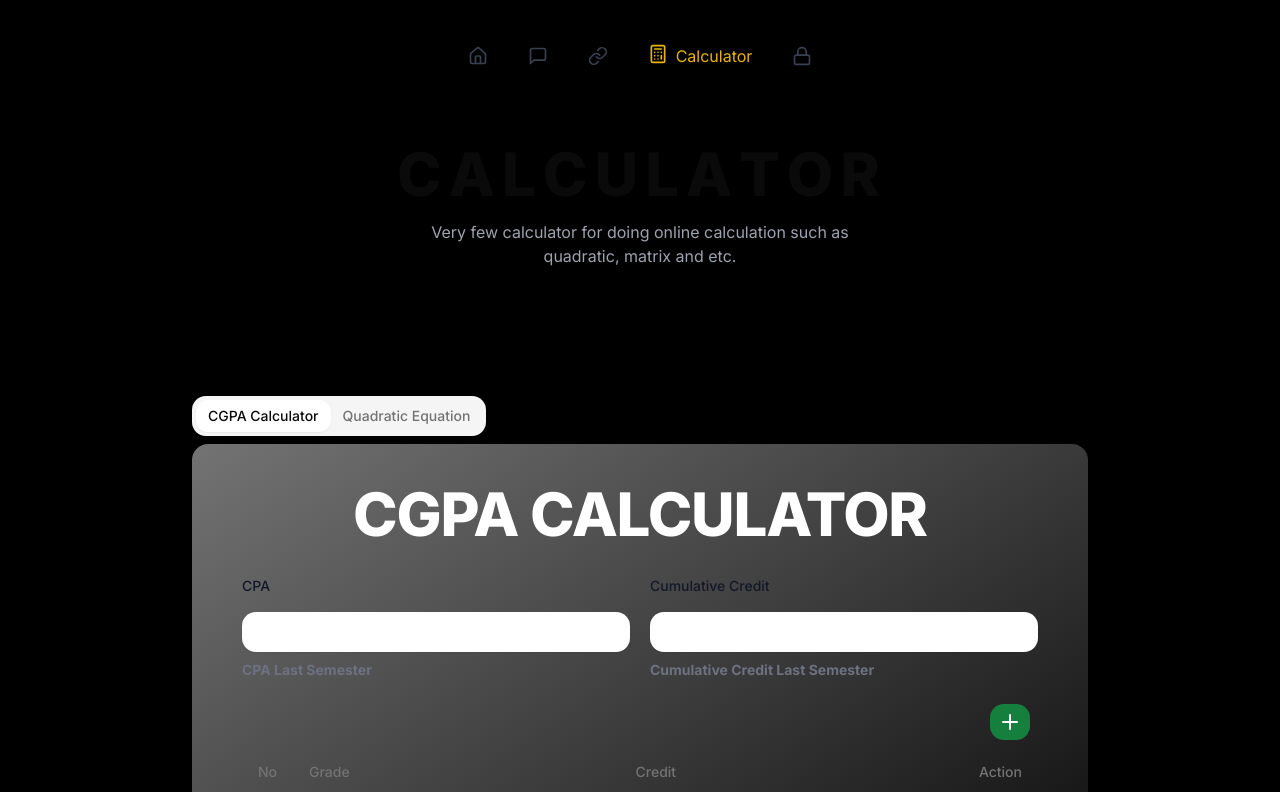
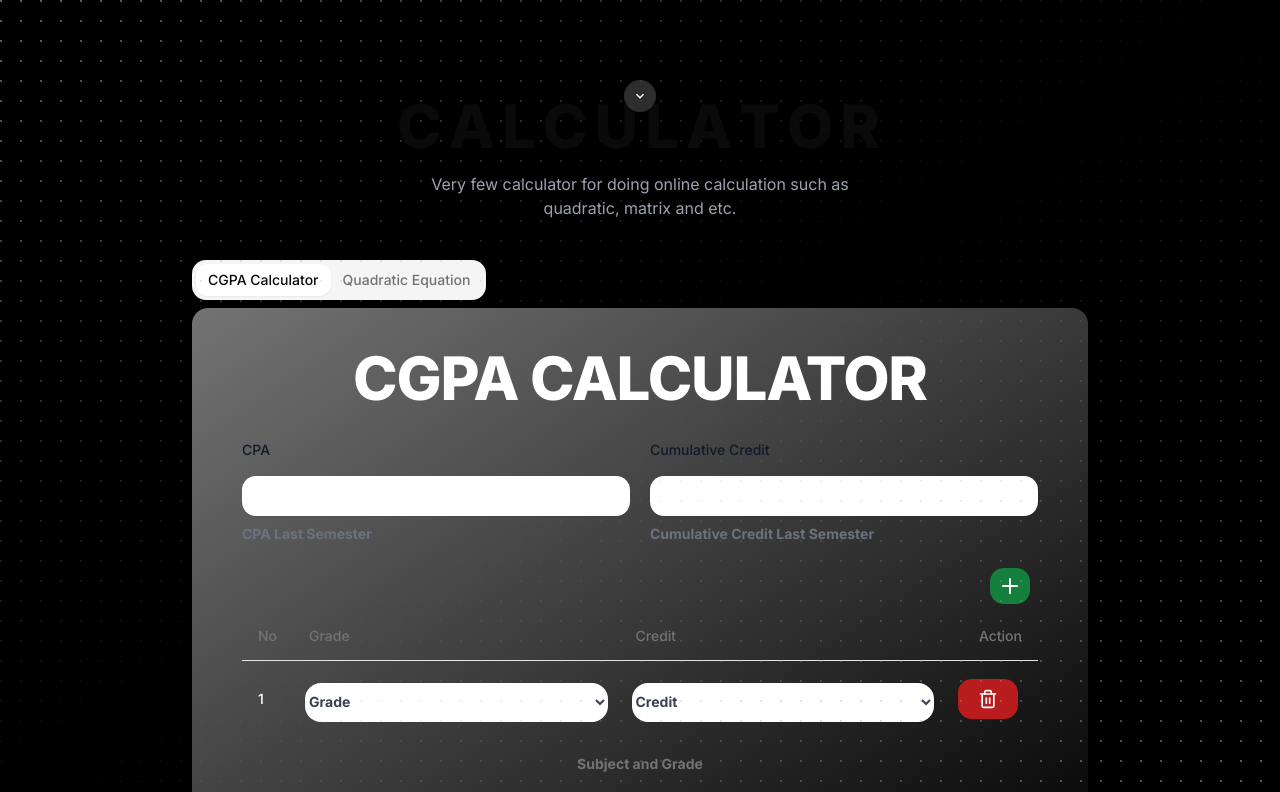
Before and after one commit to apiz23/hafizu-blog, a Next.js app: page /calculator in a window 1280 px wide. Shown: the top 792 px of the page. Built offline with nearby package versions, Linux system fonts and the light colour scheme.

Commit message:
fix the navbar for the laptop view

```diff
--- a/app/(client)/calculator/page.tsx
+++ b/app/(client)/calculator/page.tsx
@@ -5,6 +5,7 @@ import CGPA from "./cgpa/page";
 import Quadratic from "./quadratic/page";
 import { Tabs, TabsContent, TabsList, TabsTrigger } from "@/components/ui/tabs";
 import BlurIn from "@/components/magicui/blur-in";
+import { ScrollArea } from "@/components/ui/scroll-area";
 
 export default function Page() {
 	const tabs = [
@@ -38,8 +39,8 @@ export default function Page() {
 
 	return (
 		<>
-			<>
-				<header className="text-center pt-36">
+			<div className="min-h-screen">
+				<header className="text-center px-5 pt-24">
 					<GradualSpacing
 						className="scroll-m-20 text-2xl font-extrabold tracking-wider uppercase lg:text-6xl"
 						text="Calculator"
@@ -49,7 +50,7 @@ export default function Page() {
 						and etc.
 					</p>
 				</header>
-				<div className="h-fit pt-32 md:px-0 px-2.5 md:mb-20 mb-20">
+				<div className="pt-10 md:px-0 px-2.5">
 					<Tabs defaultValue={tabs[0].value} className="w-full mx-auto max-w-4xl">
 						<TabsList>
 							{tabs.map((tab) => (
@@ -58,14 +59,16 @@ export default function Page() {
 								</TabsTrigger>
 							))}
 						</TabsList>
-						{tabs.map((tab) => (
-							<TabsContent key={tab.value} value={tab.value}>
-								{tab.content}
-							</TabsContent>
-						))}
+						<ScrollArea className="h-[60vh] md:h-fit">
+							{tabs.map((tab) => (
+								<TabsContent key={tab.value} value={tab.value}>
+									{tab.content}
+								</TabsContent>
+							))}
+						</ScrollArea>
 					</Tabs>
 				</div>
-			</>
+			</div>
 		</>
 	);
 }
--- a/app/(client)/feed/page.tsx
+++ b/app/(client)/feed/page.tsx
@@ -4,12 +4,12 @@ import { ScrollArea } from "@/components/ui/scroll-area";
 export default function Page() {
 	return (
 		<>
-			<div className="px-5 pt-32 min-h-screen">
+			<div className="px-5 pt-24 min-h-screen">
 				<GradualSpacing
 					className="scroll-m-20 text-2xl font-extrabold tracking-wider uppercase lg:text-6xl mb-20"
 					text="Feed Sharing"
 				/>
-				<ScrollArea className="h-[65vh] md:h-[80vh] max-w-3xl mx-auto mb-5 border-x-2 p-4">
+				<ScrollArea className="h-[65vh] md:h-[60vh] max-w-3xl mx-auto mb-5 border-x-2 p-4">
 					Scroll Areas
 				</ScrollArea>
 			</div>
--- a/app/(client)/layout.tsx
+++ b/app/(client)/layout.tsx
@@ -7,6 +7,8 @@ import Navbar from "@/components/Navbar";
 import Footer from "@/components/footer";
 import ReactQueryProvider from "@/lib/react-query";
 import Loader from "@/components/Preloader";
+import DotPattern from "@/components/magicui/dot-pattern";
+import { cn } from "@/utils/cn";
 
 export const metadata: Metadata = {
 	title: "Hafizu Blog",
@@ -45,11 +47,31 @@ export default function RootLayout({
 						<Loader />
 					</div>
 					<Toaster richColors />
-					<div className="h-fit bg-black">
+					<div className="bg-black">
+						<DotPattern
+							width={20}
+							height={20}
+							cx={1}
+							cy={1}
+							cr={1}
+							className={cn(
+								"[mask-image:linear-gradient(to_bottom_right,white,transparent,transparent)] "
+							)}
+						/>
 						<div className="mx-auto">
 							<ReactQueryProvider>{children}</ReactQueryProvider>
 						</div>
-						<Footer />
+						<DotPattern
+							width={20}
+							height={20}
+							cx={1}
+							cy={1}
+							cr={1}
+							className={cn(
+								"[mask-image:linear-gradient(to_top_left,white,transparent,transparent)] "
+							)}
+						/>
+						{/* <Footer /> */}
 					</div>
 				</ThemeProvider>
 			</body>
--- a/app/(client)/link/page.tsx
+++ b/app/(client)/link/page.tsx
@@ -50,8 +50,8 @@ export default function Page() {
 		toast.error((error as Error).message);
 	}
 	return (
-		<div className="min-h-screen space-x-3 md:py-10">
-			<div className="py-5 my-20">
+		<div className="min-h-screen space-x-3 px-5 pt-24">
+			<div className="py-5">
 				<GradualSpacing
 					className="scroll-m-20 text-2xl font-extrabold tracking-wider uppercase lg:text-6xl mb-14"
 					text="File Link"
@@ -85,7 +85,7 @@ export default function Page() {
 						</div>
 					</div>
 
-					<ScrollArea className="h-[560px]">
+					<ScrollArea className="h-[50vh] md:h-[560px]">
 						{filteredLinks.length === 0 ? (
 							<LoaderIcon className="animate-spin mx-auto" />
 						) : (
--- a/app/(client)/page.tsx
+++ b/app/(client)/page.tsx
@@ -81,11 +81,11 @@ export default function Home() {
 					/>
 					<BlurIn
 						word="Welcome to my blog"
-						className="text-7xl font-bold uppercase text-white"
+						className="text-2xl md:text-4xl lg:text-7xl font-bold uppercase text-white"
 					/>
 					<BlurIn
 						word="Sharing Note and Feed"
-						className="text-lg font-normal capitalize text-white"
+						className="text-base md:text-lg font-normal capitalize text-white"
 					/>
 				</div>
 
--- a/app/globals.css
+++ b/app/globals.css
@@ -79,3 +79,20 @@ body {
 	margin: 0px;
 	background-color: black;
 }
+
+@keyframes fadeInBlur {
+	from {
+		opacity: 0;
+		transform: translateY(-10px);
+		filter: blur(10px);
+	}
+	to {
+		opacity: 1;
+		transform: translateY(0);
+		filter: blur(0);
+	}
+}
+
+.animate-fadeInBlur {
+	animation: fadeInBlur 0.5s ease-in-out forwards;
+}
--- a/components/Navbar.tsx
+++ b/components/Navbar.tsx
@@ -18,7 +18,11 @@ import {
 	SheetTitle,
 	SheetTrigger,
 } from "@/components/ui/sheet";
-import { MdDashboard } from "react-icons/md";
+import {
+	MdDashboard,
+	MdKeyboardArrowUp,
+	MdOutlineKeyboardArrowDown,
+} from "react-icons/md";
 
 import Footer from "./footer";
 import {
@@ -38,9 +42,12 @@ import { Avatar, AvatarFallback, AvatarImage } from "@/components/ui/avatar";
 import { signOut, useSession } from "next-auth/react";
 import { deleteCookies } from "@/lib/auth";
 import { Button } from "./ui/button";
+import { useState } from "react";
+import { motion } from "framer-motion";
 
 export default function Navbar() {
 	const pathname = usePathname();
+	const [isMenuVisible, setIsMenuVisible] = useState(false);
 
 	const itemNav = [
 		{ title: "Home", url: "/", icon: Home },
@@ -50,19 +57,20 @@ export default function Navbar() {
 		{ title: "Admin", url: "/login", icon: Lock },
 	];
 
+	const handleToggleMenu = () => {
+		setIsMenuVisible(!isMenuVisible);
+	};
+
 	return (
 		<>
-			<nav className="bg-black bg-opacity-50 w-fit rounded-md md:mx-auto">
-				<div className="max-w-screen-sm mt-5 flex mx-auto p-4">
+			<nav className="fixed top-0 left-0 w-full z-50">
+				<div className="p-4 h-full">
 					<div className="block md:hidden flex-col h-full">
 						<Sheet>
 							<SheetTrigger>
 								<Menu className="hover:text-zinc-500" />
 							</SheetTrigger>
-							<SheetContent
-								side="left"
-								className="flex flex-col justify-between h-full w-2/3"
-							>
+							<SheetContent side="left" className="h-full w-2/3 flex flex-col">
 								<SheetHeader>
 									<SheetTitle className="flex">
 										<span className="text-2xl px-5 flex font-semibold whitespace-nowrap dark:text-white text-black">
@@ -70,12 +78,9 @@ export default function Navbar() {
 										</span>
 									</SheetTitle>
 								</SheetHeader>
-								<div className="block">
+								<div className="flex-1 overflow-auto">
 									{itemNav.map((item, index) => (
 										<SheetClose asChild key={index}>
-											<TooltipProvider>
-												<Tooltip>
-													<TooltipTrigger>
 											<Link href={item.url} passHref>
 												<div
 													className={`p-5 border bg-white dark:bg-black flex space-x-3 text-black dark:text-white border-black dark:border-white rounded-md my-5 mx-5 dark:hover:bg-slate-800 hover:bg-slate-200 ${
@@ -92,12 +97,6 @@ export default function Navbar() {
 													</p>
 												</div>
 											</Link>
-													</TooltipTrigger>
-													<TooltipContent>
-														<p>{item.title}</p>
-													</TooltipContent>
-												</Tooltip>
-											</TooltipProvider>
 										</SheetClose>
 									))}
 								</div>
@@ -106,10 +105,19 @@ export default function Navbar() {
 						</Sheet>
 					</div>
 
-					<div className="hidden w-full md:block md:w-auto mx-auto">
+					<motion.div
+						className="w-fit mx-auto"
+						initial={{ opacity: 0, translateY: -10, filter: "blur(10px)" }}
+						animate={{
+							opacity: isMenuVisible ? 1 : 0,
+							translateY: isMenuVisible ? 0 : -10,
+							filter: isMenuVisible ? "blur(0)" : "blur(10px)",
+						}}
+						transition={{ duration: 0.5, ease: "easeInOut" }}
+					>
 						<NavigationMenu>
 							<NavigationMenuList>
-								<NavigationMenuItem className="flex w-full ">
+								<NavigationMenuItem className="flex w-full bg-neutral-700 rounded-full p-2">
 									{itemNav.map((item, index) => (
 										<TooltipProvider key={index}>
 											<Tooltip>
@@ -148,6 +156,15 @@ export default function Navbar() {
 								</NavigationMenuItem>
 							</NavigationMenuList>
 						</NavigationMenu>
+					</motion.div>
+
+					<div className="justify-center hidden md:flex">
+						<button
+							onClick={handleToggleMenu}
+							className="mt-2 p-2 bg-neutral-700 bg-opacity-70 text-white rounded-full"
+						>
+							{isMenuVisible ? <MdKeyboardArrowUp /> : <MdOutlineKeyboardArrowDown />}
+						</button>
 					</div>
 				</div>
 			</nav>
```
Lines whose indentation alone changed are shown as unchanged.
